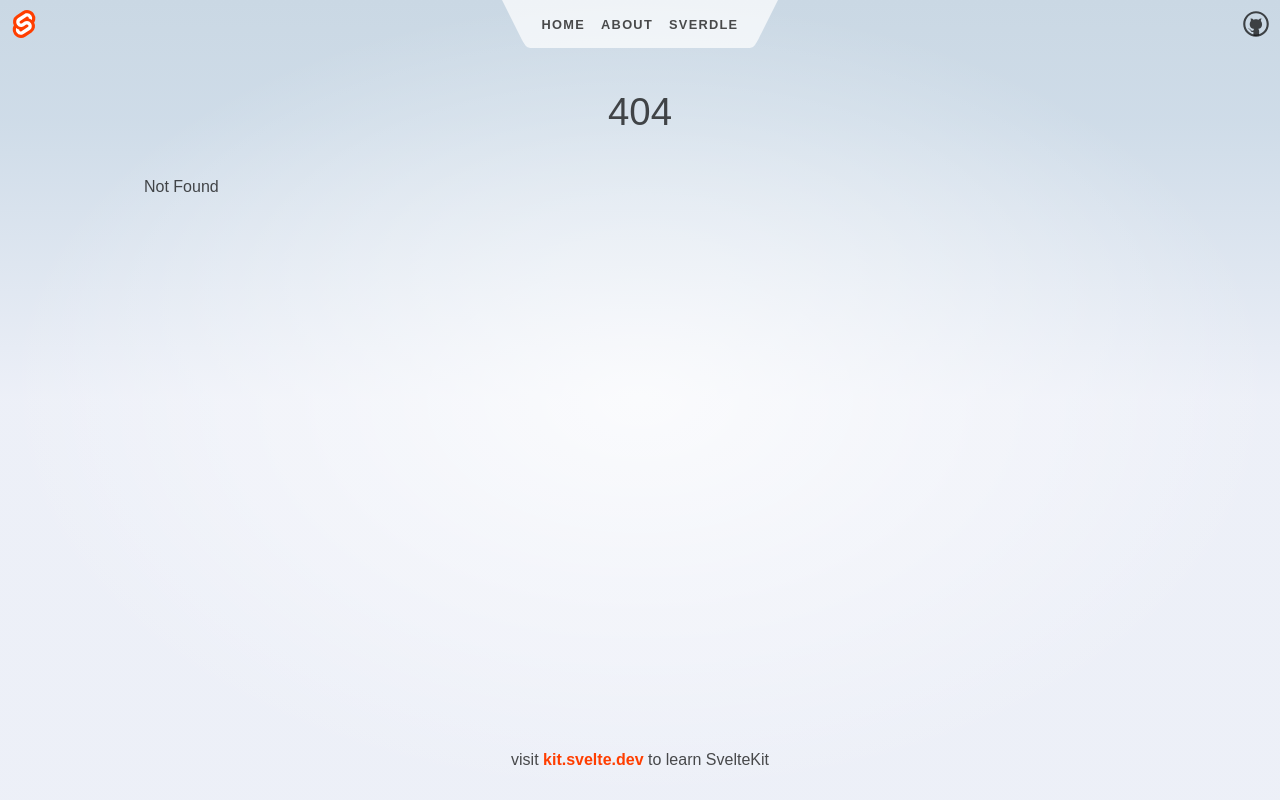
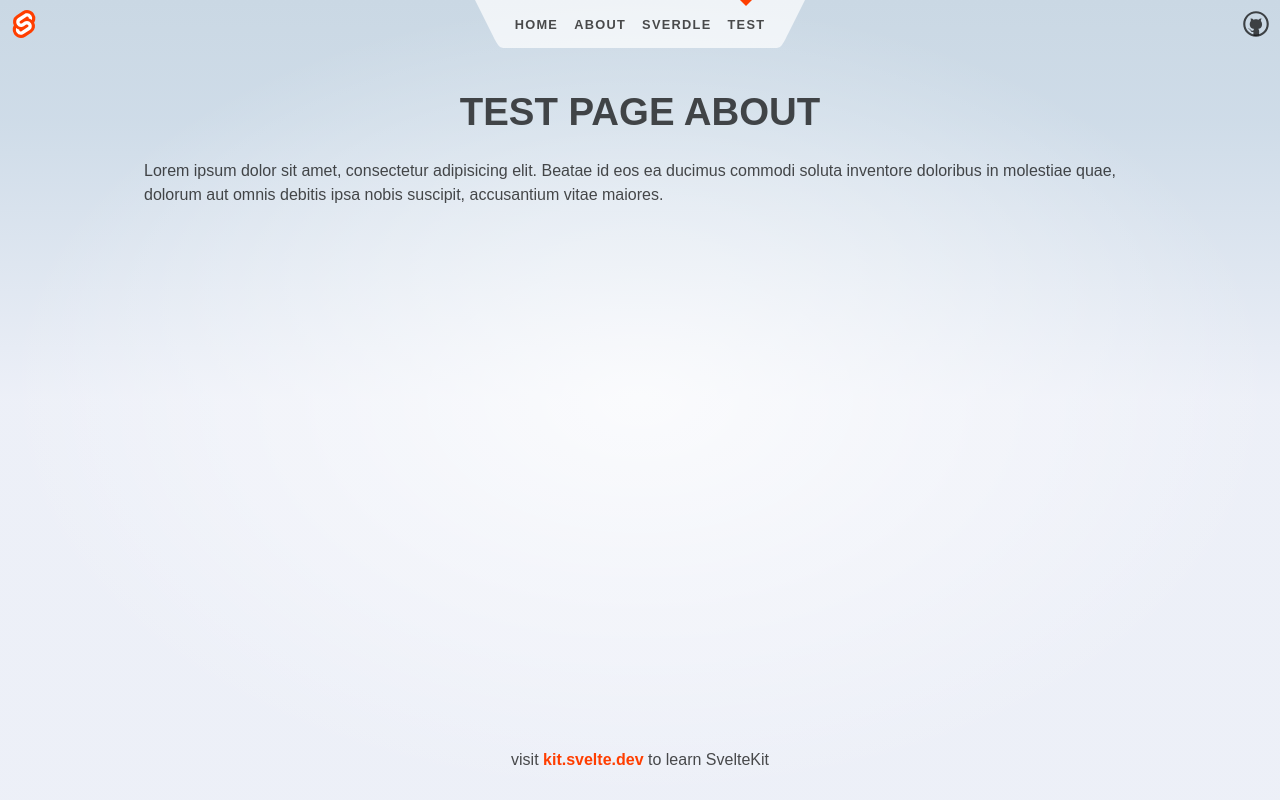
Before and after one commit to choiruladamm/svelte-playground, a SvelteKit app: page /test in a window 1280 px wide. Before the commit this address had no page. Built offline with nearby package versions, Linux system fonts and the light colour scheme.

Commit message:
chore: add test page

```diff
--- a/src/routes/Header.svelte
+++ b/src/routes/Header.svelte
@@ -24,6 +24,9 @@
 			</li>
 			<li aria-current={$page.url.pathname.startsWith('/sverdle') ? 'page' : undefined}>
 				<a href="/sverdle">Sverdle</a>
+			</li>
+			<li aria-current={$page.url.pathname === '/test' ? 'page' : undefined}>
+				<a href="/test">Test</a>
 			</li>
 		</ul>
 		<svg viewBox="0 0 2 3" aria-hidden="true">
--- /dev/null
+++ b/src/routes/test/+page.js
@@ -0,0 +1,9 @@
+import { dev } from '$app/environment';
+
+// we don't need any JS on this page, though we'll load
+// it in dev so that we get hot module replacement
+export const csr = dev;
+
+// since there's no dynamic data here, we can prerender
+// it so that it gets served as a static asset in production
+export const prerender = true;
--- /dev/null
+++ b/src/routes/test/+page.svelte
@@ -0,0 +1,19 @@
+<script>
+	let name = 'test page about';
+</script>
+
+<div>
+	<h1 class="h1">{name.toUpperCase()}</h1>
+
+	<p>
+		Lorem ipsum dolor sit amet, consectetur adipisicing elit. Beatae id eos ea ducimus commodi
+		soluta inventore doloribus in molestiae quae, dolorum aut omnis debitis ipsa nobis suscipit,
+		accusantium vitae maiores.
+	</p>
+</div>
+
+<style>
+	.h1 {
+		font-weight: 600;
+	}
+</style>
```
Also changed, not shown: 1 other file (tests, documents, lock files or other folders).
